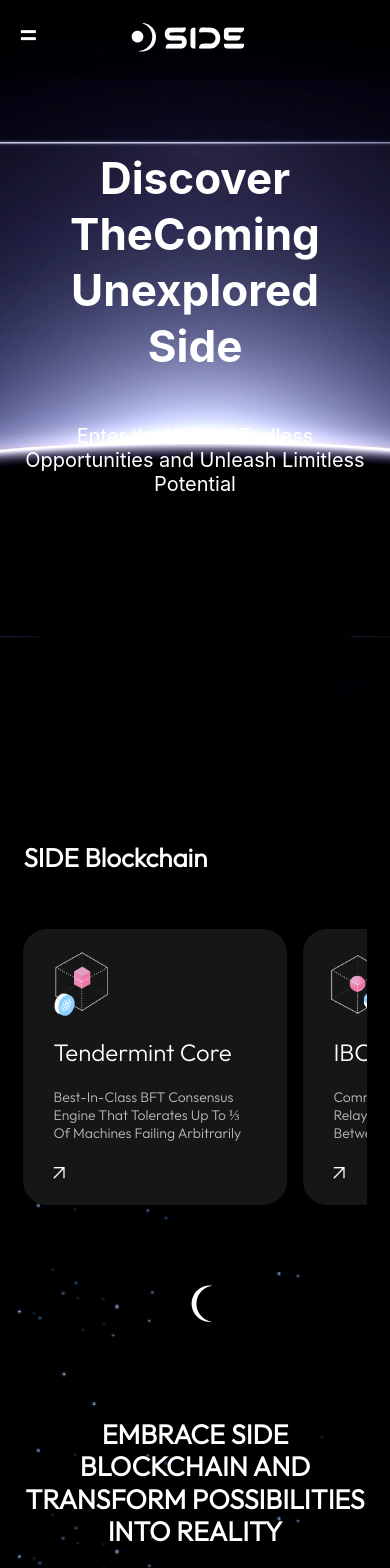
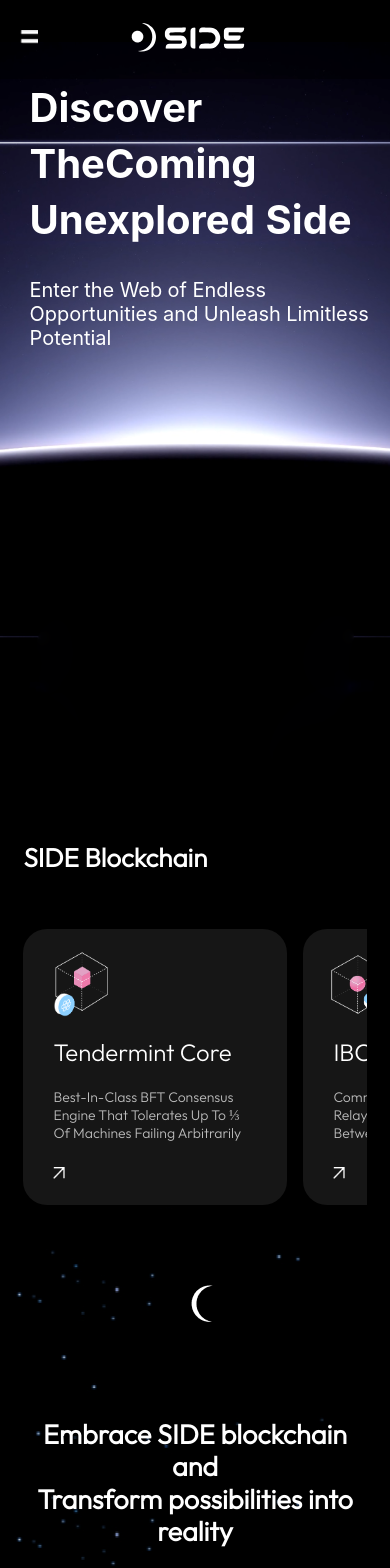
Before and after one commit to zxl6866/side, a React (Create React App) app: page / in a window 390 px wide. Shown: the top 1568 px of the page. Built offline with nearby package versions, Linux system fonts and the light colour scheme; a web font is replaced by a local one.

Commit message:
feat: revision

```diff
--- a/src/components/Banner/index.css
+++ b/src/components/Banner/index.css
@@ -239,13 +239,15 @@
 
 @media screen and (max-width: 768px) {
   .bannerContent {
-    margin-top: 70px;
+    margin-top: 0px;
   }
 
   .bannerSlogan {
     font-size: 30px;
     line-height: 56px;
-    font-size: 44px;
+    font-size: 40px;
+    text-align: left;
+    margin-left: 10px;
     /* text-align: center; */
   }
 
@@ -256,12 +258,15 @@
   .bannerText {
     font-size: 20px;
     line-height: 24px;
+    text-align: left;
+    margin-top: 30px;
+    margin-left: 10px;
   }
 
   .joinCommunity {
     width: 86%;
     height: 60px;
-    margin: 180px auto 20px auto;
+    margin: 260px auto 20px auto;
     line-height: 60px;
     display: block;
     color: #000;
--- a/src/components/Interchain/index.css
+++ b/src/components/Interchain/index.css
@@ -161,6 +161,10 @@
     display: block;
   }
 
+  .tltie {
+    margin-bottom: 40px;
+  }
+
   .InterchainContainerButton {
     background-position-x: 88px;
   }
--- a/src/components/MeetRootz/index.css
+++ b/src/components/MeetRootz/index.css
@@ -73,4 +73,8 @@
     font-size: 19px;
     margin: 20px auto;
   }
+
+  .meetRootzBoxArrow {
+    margin-top: 26px;
+  }
 }
--- a/src/components/MeetRootz/index.tsx
+++ b/src/components/MeetRootz/index.tsx
@@ -5,7 +5,7 @@
 
 export function MeetRootz() {
   const [animate, setAnimate] = useState(false);
-
+  const [isMobile, setIsMobile] = useState(false);
   useEffect(() => {
     const handleScroll = () => {
       const scrollHeight = window.scrollY;
@@ -22,11 +22,27 @@
       window.removeEventListener("scroll", handleScroll);
     };
   }, []);
+
+  useEffect(() => {
+    if (/Android|webOS|iPhone|iPod|BlackBerry/i.test(navigator.userAgent)) {
+      setIsMobile(true);
+    } else {
+      setIsMobile(false);
+    }
+  }, []);
+
   return (
     <Box className={animate ? "meetRootzContainer" : "meetRootzContainer"}>
       <Box className="meetRootzBox">
+        {isMobile ? (
           <Box className="meetRootzText">
             The future of <br /> interchain
+            <br />
+            interoperability
+          </Box>
+        ) : (
+          <Box className="meetRootzText">
+            The future of <br />
             <span>
               {animate ? (
                 <Typed
@@ -35,10 +51,12 @@
                   showCursor={false}
                 />
               ) : null}
-          </span>{" "}
+            </span>
             <br />
             interoperability
           </Box>
+        )}
+
         <Box
           className="meetRootzBoxArrow"
           onClick={() => {
--- a/src/components/Protfolio/index.tsx
+++ b/src/components/Protfolio/index.tsx
@@ -5,6 +5,15 @@
 
 export function PortfolioCompanies() {
   const [animate, setAnimate] = useState(false);
+  const [isMobile, setIsMobile] = useState(false);
+
+  useEffect(() => {
+    if (/Android|webOS|iPhone|iPod|BlackBerry/i.test(navigator.userAgent)) {
+      setIsMobile(true);
+    } else {
+      setIsMobile(false);
+    }
+  }, []);
 
   useEffect(() => {
     const handleScroll = () => {
@@ -27,7 +36,17 @@
       <Box className="portfolioInnerContainer">
         <Box className="portfolioInnerContainerBg"></Box>
         <Box className="portfolioInnerContainerR">
-          {/* animated zoomInLeft */}
+          {isMobile ? (
+            <Box
+              className={
+                animate
+                  ? "portfolioInnerContainerText"
+                  : "portfolioInnerContainerText"
+              }
+            >
+              The Web3 technology company <br /> born in Cosmos
+            </Box>
+          ) : (
             <Box
               className={
                 animate
@@ -37,9 +56,15 @@
             >
               The Web3 technology company <br /> born in{" "}
               {animate ? (
-              <Typed strings={["Cosmos"]} typeSpeed={130} showCursor={false} />
+                <Typed
+                  strings={["Cosmos"]}
+                  typeSpeed={130}
+                  showCursor={false}
+                />
               ) : null}
             </Box>
+          )}
+
           {/* <Box className="portfolioInnerContainerButton"> Side Labs</Box> */}
           <Box className={animate ? "arrows" : "arrows"}></Box>
         </Box>
--- a/src/components/ResearchReport/index.css
+++ b/src/components/ResearchReport/index.css
@@ -249,6 +249,7 @@
 
   .researchContent {
     width: 100%;
+    margin-top: 50px;
   }
 
   .researchContentSildeBox,
@@ -272,8 +273,19 @@
 
   }
 
+
   .title {
+    font-family: 'Outfit';
+    font-style: normal;
+    font-weight: 600;
     font-size: 27px;
+    line-height: 120%;
+    /* or 58px */
+
+    text-align: center;
+    text-transform: none;
+
+    color: #FFFFFF;
   }
 
   .mg {
--- a/src/components/ResearchReport/index.tsx
+++ b/src/components/ResearchReport/index.tsx
@@ -51,8 +51,19 @@
 
   return (
     <Box className="researchContainer animated zoomInLeft">
-      <Box className="title mg">Embrace SIDE blockchain and</Box>
-      <Box className="title">Transform possibilities into reality</Box>
+      {isMobile ? (
+        <>
+          <Box className="title mg">
+            Embrace SIDE
+            <br /> blockchain and Transform <br /> possibilities into reality
+          </Box>
+        </>
+      ) : (
+        <>
+          <Box className="title mg">Embrace SIDE blockchain and</Box>
+          <Box className="title">Transform possibilities into reality</Box>
+        </>
+      )}
 
       <Box className="researchContent">
         <Box className="moon"></Box>
--- a/src/components/Subscription/index.css
+++ b/src/components/Subscription/index.css
@@ -199,8 +199,9 @@
 
 @media screen and (max-width: 768px) {
   .subscriptionContainer {
-    height: 380px;
-    padding-top: 60px;
+    height: 390px;
+    padding-top: 40px;
+    background: transparent;
   }
 
   .ficonP {
@@ -216,6 +217,50 @@
     width: 88%;
   }
 
+  .footerInstagram {
+    width: 40px;
+    height: 40px;
+    background: url("../../assets/image/subscription/shu.svg");
+  }
+
+  .footerMedium {
+    width: 40px;
+    height: 40px;
+    background: url("../../assets/image/subscription/disc.svg");
+  }
+
+  .footerTwitter {
+    width: 40px;
+    height: 40px;
+    background: url("../../assets/image/subscription/tuite.svg");
+  }
+
+  .footerM {
+    width: 40px;
+    height: 40px;
+    background: url("../../assets/image/subscription/m.svg");
+    background-size: cover;
+    vertical-align: bottom;
+    /* margin: 0 8px 0 -6px; */
+    /* margin: -10px -6px 0 16px; */
+    vertical-align: inherit;
+  }
+
+  .footerGithub {
+    width: 40px;
+    height: 40px;
+    background: url("../../assets/image/subscription/github.svg");
+  }
+
+  .footerGithub,
+  .footerTwitter,
+  .footerMedium,
+  .footerInstagram,
+  .footerM {
+    margin-left: 22px;
+    margin-top: 30px;
+  }
+
   .footerFlex {
     width: 88%;
     height: 100px;
@@ -227,6 +272,7 @@
   }
 
   .footerWangzhi {
+    font-size: 14px;
     text-align: center;
   }
 
@@ -235,10 +281,15 @@
   }
 
   .arrowRight {
-    left: 320px;
+    left: 90%;
+  }
+
+  .footerFlex .h3 {
+    opacity: 1;
   }
 
   .Send {
+    /* background: red; */
     left: 260px;
   }
 
--- a/src/components/Want/index.css
+++ b/src/components/Want/index.css
@@ -67,7 +67,7 @@
   .WantContainer {
     position: relative;
     width: 100%;
-    height: 260px;
+    height: 233px;
     margin-top: 80px;
     background: url("../../assets/image/WantBgM.png") no-repeat center #000;
     background-size: cover;
@@ -81,7 +81,8 @@
   .WantText {
     font-size: 24px;
     text-align: center;
-    margin-top: 138px;
+    margin-top: 126px;
+    margin-bottom: 20px;
   }
 
   .WantButton {
--- a/src/pages/Home.css
+++ b/src/pages/Home.css
@@ -9,14 +9,15 @@
     }
 
     .open {
-        width: 16px;
-        height: 11px;
+        width: 18px;
+        height: 14px;
         background: url("../assets/image/m/open.png") no-repeat;
         position: fixed;
         top: 30px;
         left: 20px;
         z-index: 10000;
         display: block;
+        background-size: cover;
     }
 
     .sidebar {
@@ -36,6 +37,7 @@
         position: fixed;
         top: 30px;
         left: 20px;
+        background-size: cover;
     }
 
     .sidebarLogo {
```
Lines whose indentation alone changed are shown as unchanged.
